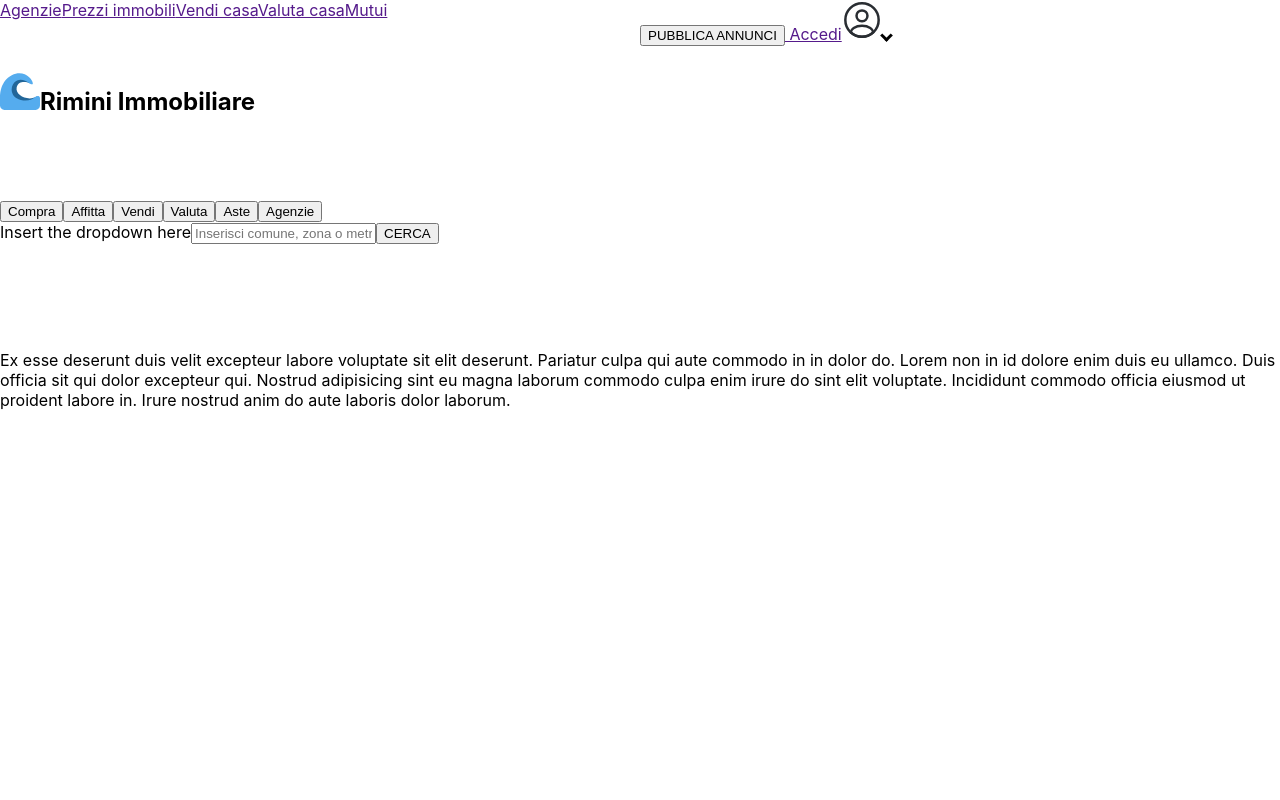
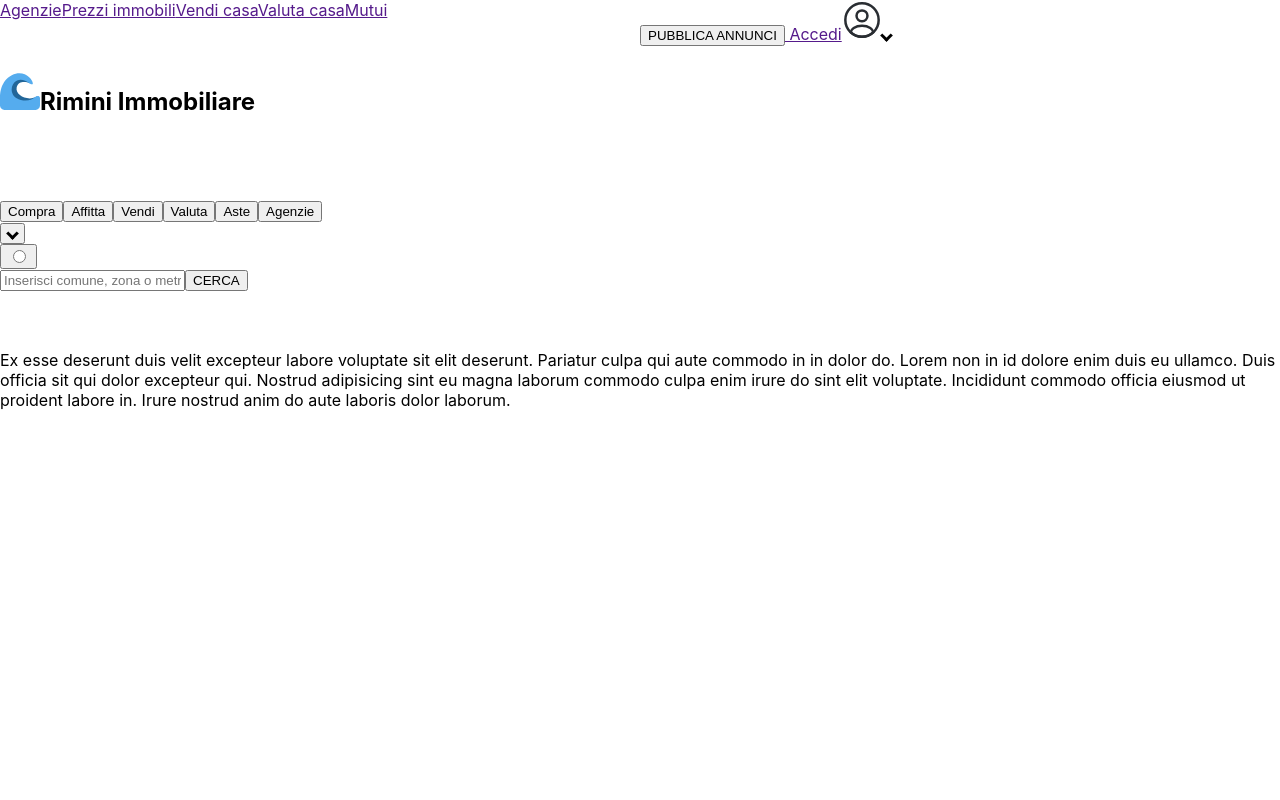
Before and after one commit to marc-alzapiedi/RiminiImmobiliare_client, a JavaScript app: page / in a window 1280 px wide. Shown: the top 800 px of the page. Built offline with nearby package versions, Linux system fonts and the light colour scheme; the HTML template or start-up script is replaced by a standard one.

Commit message:
working on the dropdown menu

```diff
--- a/src/pages/main/main.js
+++ b/src/pages/main/main.js
@@ -1,6 +1,10 @@
 import './style.css'
 
 const Main = () => {
+
+    const handleDropdown = (event) => {
+
+    }
 
     return (
         <>
@@ -45,7 +49,17 @@ const Main = () => {
                         <button>Agenzie</button>
 
                         <div className='searchBar'>
-                            Insert the dropdown here
+                            <div className='dropdown'>
+                                <button onClick={handleDropdown()} className='dropbtn'>
+                                    {/* Text according to the buttons */}
+                                    <i className='arrow down'></i>
+                                </button>
+                                <div id='myDropdown' className='dropdown-content'>
+                                    <button>
+                                        <input type='radio' id=''></input>
+                                    </button>
+                                </div>
+                            </div>
                             <input type='text' name='search' placeholder='Inserisci comune, zona o metro' />
                             <button>CERCA</button>
                         </div>
```
